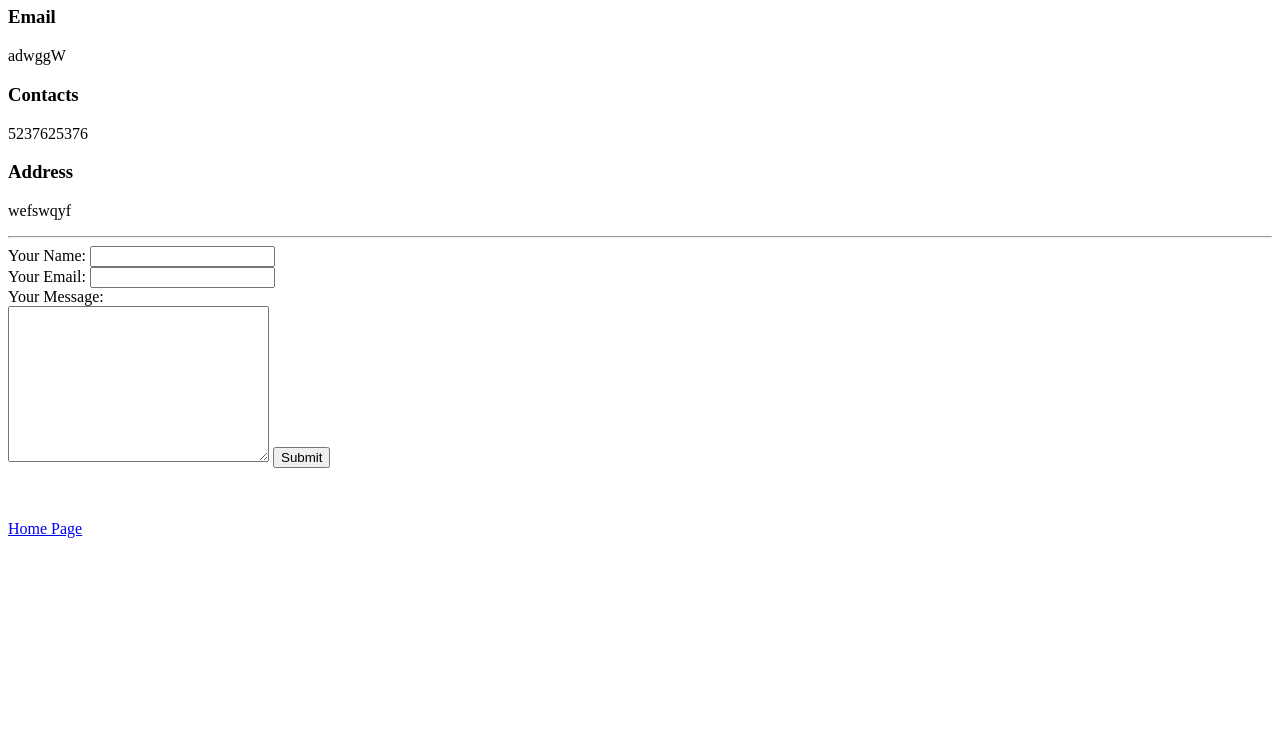
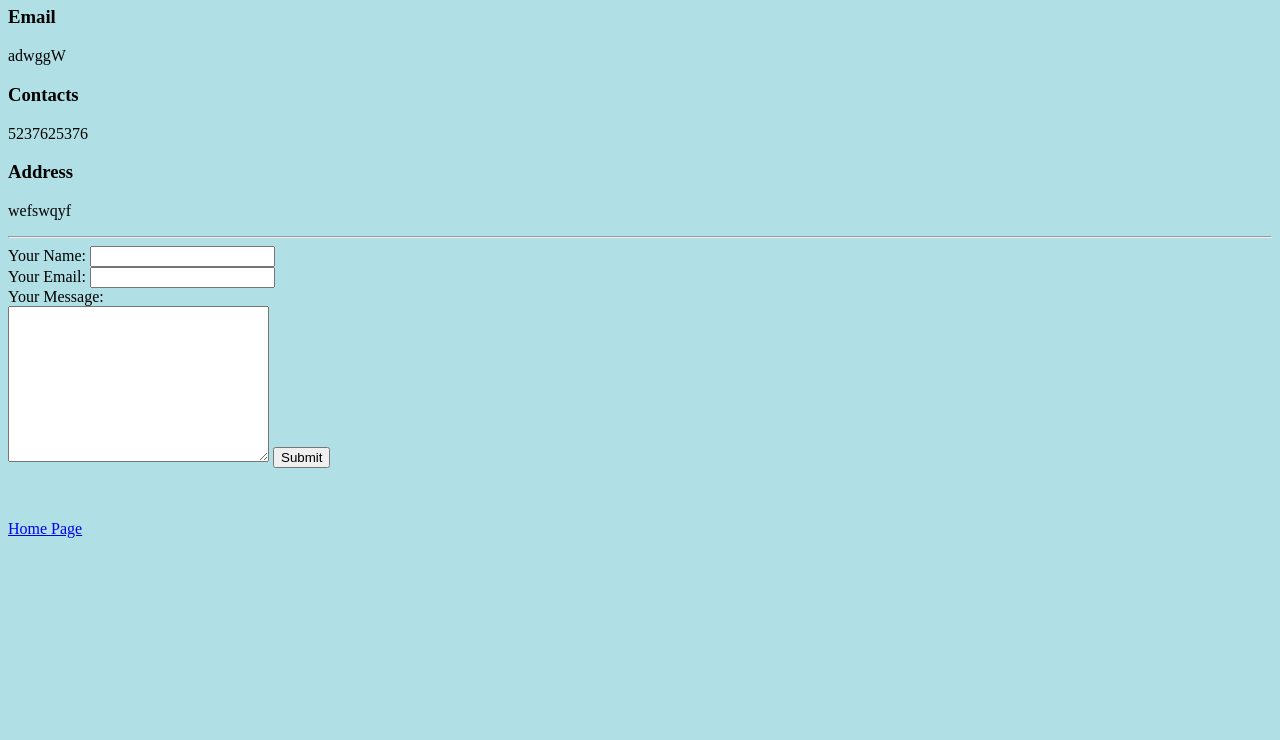
Before and after one commit to NithilanV/cv, a plain HTML site: page contact_me.HTML in a window 1280 px wide. Shown: the part 60-800 px from the top of the page. Drawn offline with Linux system fonts and the light colour scheme.

Commit message:
Added link tag to styles.css

```diff
--- a/contact_me.HTML
+++ b/contact_me.HTML
@@ -2,6 +2,7 @@
     <head>
         <meta charset="UTF-8">
         <title>My Contacts</title>
+        <link rel="stylesheet" href="css/styles.css">
     </head>
     <body>
         <h1>My Contacts</h1>
```
Also changed, not shown: Index.HTML (+2 -1 lines).
